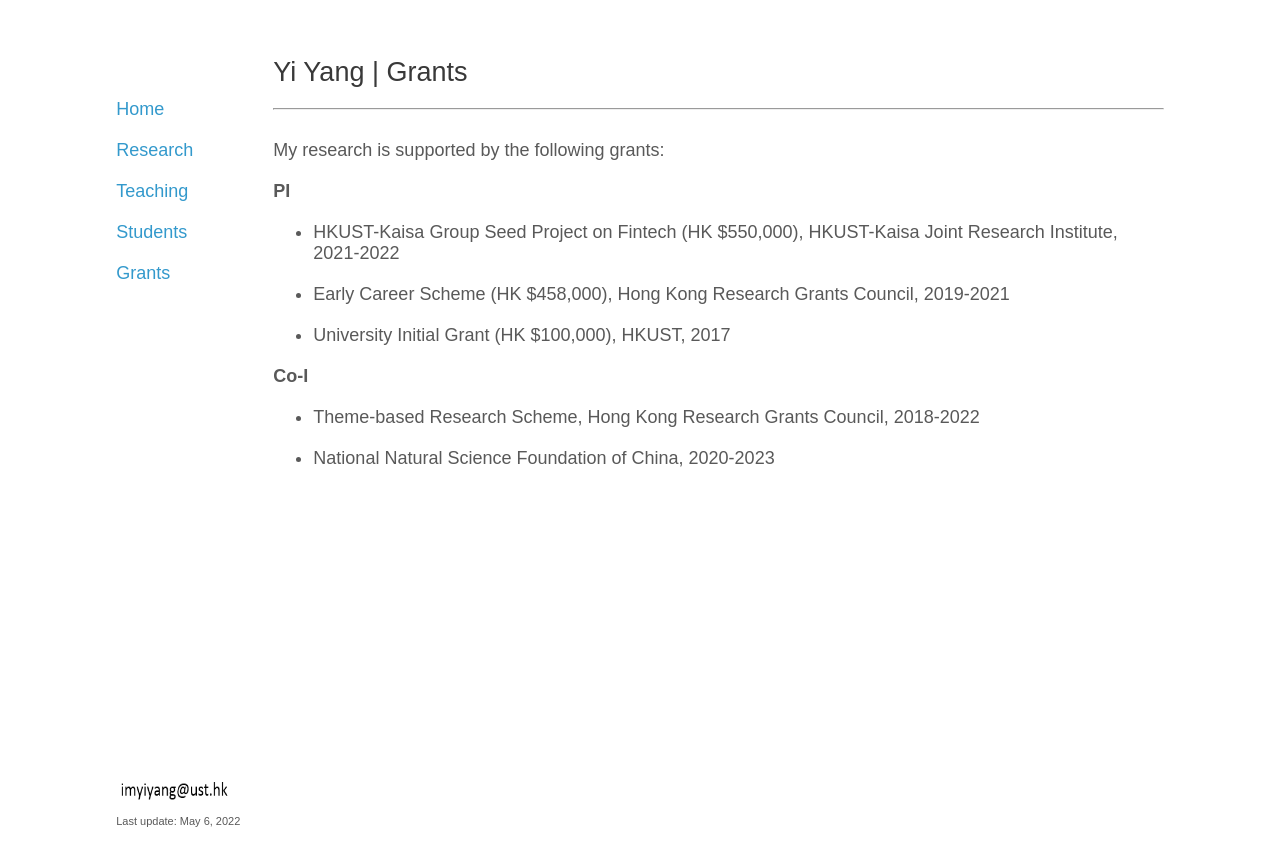
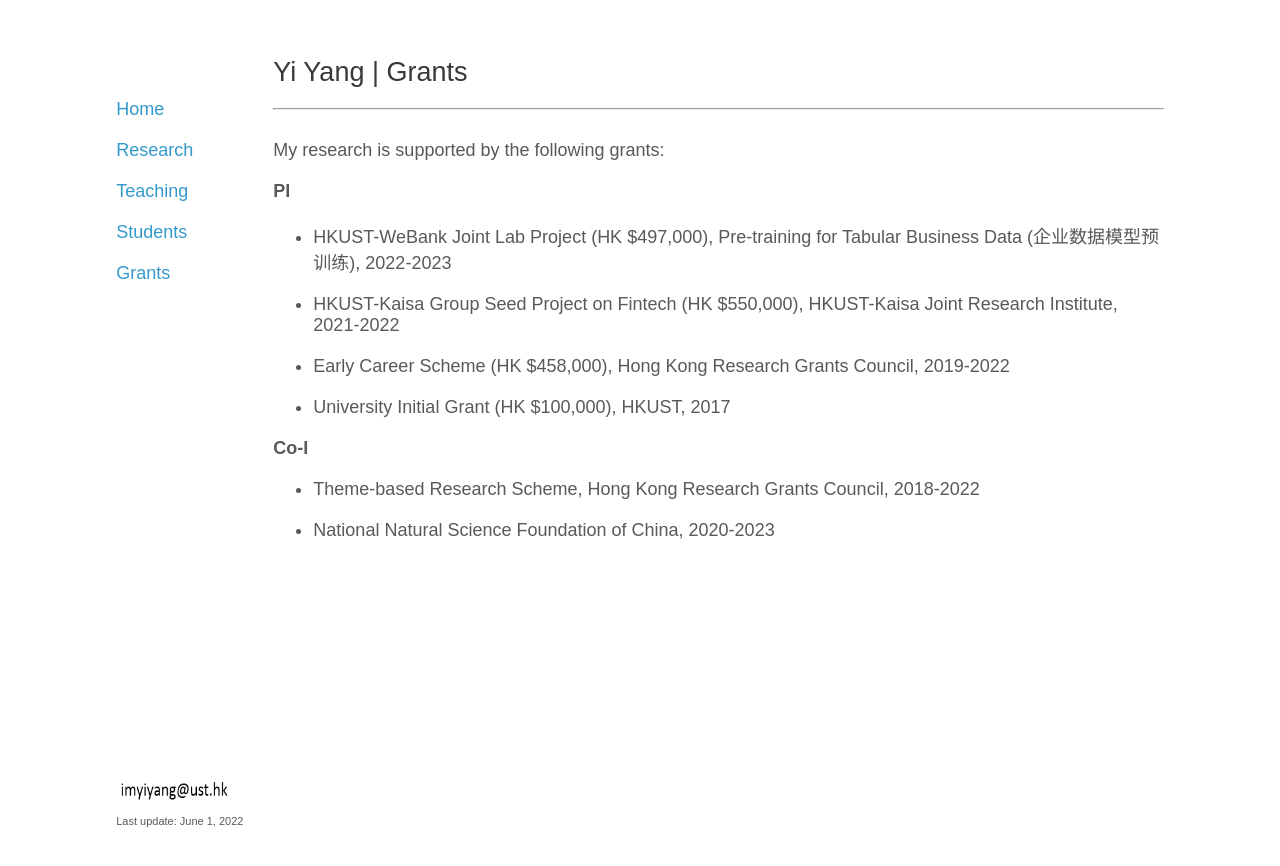
Before and after one commit to yya518/yya518.github.io, a Jekyll site: the page built from grants.md, in a window 1280 px wide. Shown: the top 866 px of the page. Built offline with Jekyll 4.4.1, drawn with Linux system fonts in a browser that asks for light colours.

Commit message:
add webank

```diff
--- a/_layouts/default.html
+++ b/_layouts/default.html
@@ -20,7 +20,7 @@
 
       <footer>
                    <img src="email.png" width=120 height=25>
-           <p><small>Last update: May 6, 2022</small><br>
+           <p><small>Last update: June 1, 2022</small><br>
 
         <!--<small>Powered by <a href="https://github.com/mojombo/jekyll">Jekyll</a> </small></p>-->
       </footer>
--- a/grants.md
+++ b/grants.md
@@ -11,9 +11,11 @@ My research is supported by the following grants:
 
 
 **PI**
++ HKUST-WeBank Joint Lab Project (HK $497,000), Pre-training for Tabular Business Data (企业数据模型预训练), 2022-2023
+
 + HKUST-Kaisa Group Seed Project on Fintech (HK $550,000), HKUST-Kaisa Joint Research Institute, 2021-2022
 
-+ Early Career Scheme (HK $458,000), Hong Kong Research Grants Council, 2019-2021
++ Early Career Scheme (HK $458,000), Hong Kong Research Grants Council, 2019-2022
 
 + University Initial Grant (HK $100,000), HKUST, 2017
 
```
Also changed, not shown: other parts of grants.md (+1 -1 lines), index.md (+2 -1 lines).
